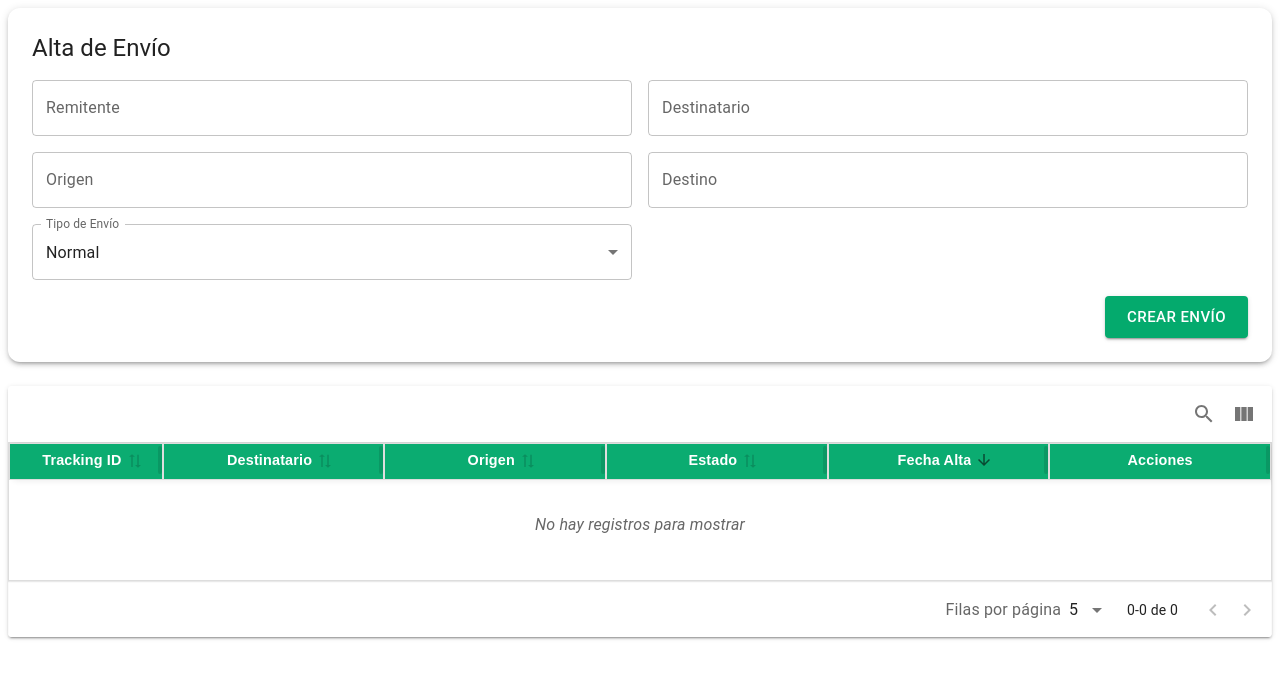
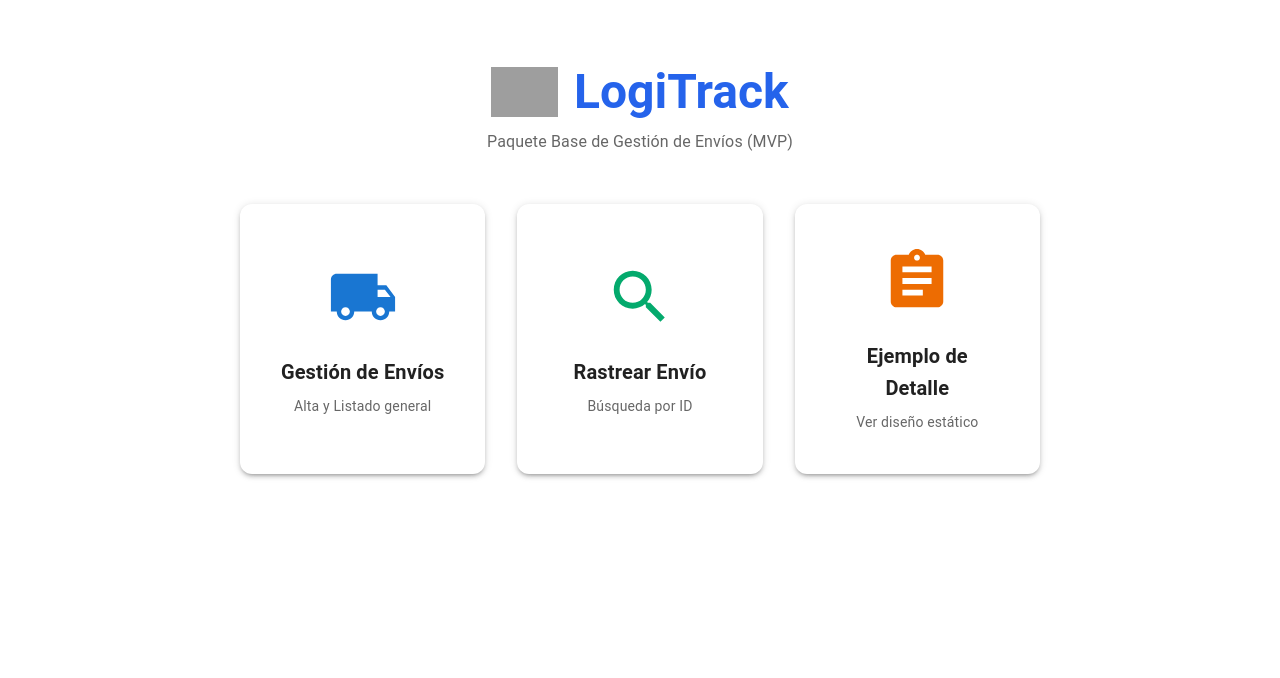
Before and after one commit to Toroston/LogiTrack, a React (Vite) app: page / in a window 1280 px wide. Shown: the top 678 px of the page. Built offline with nearby package versions, Linux system fonts and the light colour scheme; grey boxes are pictures that could not be loaded.

Commit message:
creacion de menu y busqueda de envio por tracking id

```diff
--- a/package.json
+++ b/package.json
@@ -14,7 +14,7 @@
     "@emotion/react": "^11.14.0",
     "@emotion/styled": "^11.14.1",
     "@material-ui/core": "^4.12.4",
-    "@mui/icons-material": "^5.15.19",
+    "@mui/icons-material": "^5.18.0",
     "@mui/material": "^5.18.0",
     "@mui/x-date-pickers": "^8.27.2",
     "classnames": "^2.5.1",
--- /dev/null
+++ b/src/components/BusquedaEnvio/BusquedaEnvio.jsx
@@ -0,0 +1,98 @@
+import { useState } from 'react';
+import { Box, TextField, Button, Typography, Paper } from '@mui/material';
+import DetalleEnvio from '../DetalleEnvio/DetalleEnvio';
+
+const enviosMock = [
+    {
+        trackingId: "TRK-123456",
+        remitente: "Carlos López",
+        origen: "Sucursal Norte, CABA",
+        tipo: "Normal",
+        destinatario: "Ana Martínez",
+        destino: "Mendoza Capital",
+        estadoActual: "Creado",
+        fechaCreacion: "2026-03-22T10:00:00Z"
+    },
+    {
+        trackingId: "TRK-841328",
+        remitente: "Juan Pérez",
+        origen: "Sucursal Centro, CABA",
+        tipo: "Express",
+        destinatario: "María Gómez",
+        destino: "Calle Falsa 123, Córdoba",
+        estadoActual: "En tránsito",
+        fechaCreacion: "2026-03-23T07:30:00Z"
+    }
+];
+
+const BusquedaEnvio = () => {
+    const [inputBusqueda, setInputBusqueda] = useState('');
+    const [envioEncontrado, setEnvioEncontrado] = useState(null);
+    const [error, setError] = useState('');
+
+    const manejarBusqueda = () => {
+        setError('');
+        setEnvioEncontrado(null);
+        if (!inputBusqueda.trim()) {
+        setError('Por favor, ingresá un Tracking ID.');
+        return;
+        }
+        const resultado = enviosMock.find(
+            (envio) => envio.trackingId.toUpperCase() === inputBusqueda.trim().toUpperCase()
+        );
+
+        if (resultado) {
+        setEnvioEncontrado(resultado);
+        } else {
+            setError('No se encontró ningún envío con ese Tracking ID.');
+        }
+    };
+
+    return (
+    <Box sx={{ maxWidth: 700, mx: 'auto', mt: 4, px: 2 }}>
+        <Paper elevation={3} sx={{ p: 3, mb: 4, borderRadius: 2 }}>
+            <Typography variant="h5" sx={{ fontWeight: 'bold', mb: 2 }}>
+                Rastrear Envío
+            </Typography>
+
+            <Box sx={{ display: 'flex', gap: 2 }}>
+                <TextField
+                    fullWidth
+                    label="Ingresá el Tracking ID"
+                    variant="outlined"
+                    value={inputBusqueda}
+                    onChange={(e) => setInputBusqueda(e.target.value)}
+                    onKeyDown={(e) => {
+                        if (e.key === 'Enter') manejarBusqueda();
+                    }}
+                />
+            <Button
+                variant="contained"
+                size="large"
+                onClick={manejarBusqueda}
+                sx={{
+                    backgroundColor: "rgb(4, 170, 109)",
+                    "&:hover": { backgroundColor: "rgb(3, 140, 90)" },
+                    px: 4
+                }}
+            >
+                Buscar
+            </Button>
+            </Box>
+            {error && (
+                <Typography color="error" sx={{ mt: 2, fontWeight: 'medium' }}>
+                    {error}
+                </Typography>
+            )}
+        </Paper>
+        {envioEncontrado && (
+        <Box sx={{ mt: -4 }}>
+            <DetalleEnvio envio={envioEncontrado} />
+        </Box>
+        )}
+
+    </Box>
+    );
+};
+
+export default BusquedaEnvio;
--- a/src/components/DetalleEnvio/DetalleEnvio.jsx
+++ b/src/components/DetalleEnvio/DetalleEnvio.jsx
@@ -2,12 +2,10 @@ import React from 'react';
 import { useLocation } from 'react-router-dom';
 import { Card, CardContent, Typography, Grid, Chip, Box, Divider } from '@mui/material';
 
-const DetalleEnvio = () => {
-
+const DetalleEnvio = ({ envio }) => {
     const location = useLocation();
     const envioDesdeTabla = location.state?.envio;
-
-const datosEnvio = envioDesdeTabla || {
+    const datosEnvio = envio || envioDesdeTabla || {
         trackingId: "TRK-841328",
         remitente: "Juan Pérez",
         origen: "Sucursal Centro, CABA",
--- /dev/null
+++ b/src/components/Menu/Menu.jsx
@@ -0,0 +1,109 @@
+import React from 'react';
+import { Box, Typography, Paper, Grid } from '@mui/material';
+import { useNavigate } from 'react-router-dom';
+import LocalShippingIcon from '@mui/icons-material/LocalShipping';
+import SearchIcon from '@mui/icons-material/Search';
+import AssignmentIcon from '@mui/icons-material/Assignment';
+import Logo from '../../assets/logo.png';
+const MenuPrincipal = () => {
+    const navigate = useNavigate();
+    const cardStyle = {
+        p: 5,
+        borderRadius: 3,
+        minHeight: '190px',
+        display: 'flex',
+        flexDirection: 'column',
+        alignItems: 'center',
+        justifyContent: 'center',
+        transition: 'all 0.3s ease-in-out',
+        cursor: 'pointer',
+        '&:hover': {
+        transform: 'translateY(-8px)',
+        boxShadow: 8,
+        bgcolor: 'action.hover',
+        },
+        '&:active': {
+            transform: 'translateY(-2px)',
+            boxShadow: 2,
+        }
+    };
+
+    return (
+        <Box sx={{ maxWidth: 800, mx: 'auto', mt: 8, px: 2, textAlign: 'center' }}>
+            <Box
+                sx={{
+                display: 'flex',
+                alignItems: 'center',
+                justifyContent: 'center',
+                gap: 2,
+                mb: 1
+            }}
+        >
+            <Box
+            component="img"
+            src={Logo}
+            alt="LogiTrack Logo"
+            sx={{
+                height: 50,
+                width: 'auto',
+            }}
+            />
+            <Typography variant="h3" sx={{ fontWeight: 'bold', color: '#2563eb' }}>
+            LogiTrack
+            </Typography>
+        </Box>
+        <Typography variant="subtitle1" color="text.secondary" sx={{ mb: 6 }}>
+            Paquete Base de Gestión de Envíos (MVP)
+        </Typography>
+        <Grid container spacing={4} justifyContent="center">
+            <Grid item xs={12} sm={4}>
+            <Paper
+                elevation={3}
+                sx={{ ...cardStyle }}
+                onClick={() => navigate('/envios')}
+            >
+                <LocalShippingIcon sx={{ fontSize: 70, color: '#1976d2', mb: 3 }} />
+                <Typography variant="h6" sx={{ fontWeight: 'bold', mb: 1 }}>
+                Gestión de Envíos
+                </Typography>
+                <Typography variant="body2" color="text.secondary">
+                Alta y Listado general
+                </Typography>
+            </Paper>
+            </Grid>
+            <Grid item xs={12} sm={4}>
+            <Paper
+                elevation={3}
+                sx={{ ...cardStyle }}
+                onClick={() => navigate('/busqueda')}
+            >
+                <SearchIcon sx={{ fontSize: 70, color: 'rgb(4, 170, 109)', mb: 3 }} />
+                <Typography variant="h6" sx={{ fontWeight: 'bold', mb: 1 }}>
+                Rastrear Envío
+                </Typography>
+                <Typography variant="body2" color="text.secondary">
+                Búsqueda por ID
+                </Typography>
+            </Paper>
+            </Grid>
+            <Grid item xs={12} sm={4}>
+            <Paper
+                elevation={3}
+                sx={{ ...cardStyle }}
+                onClick={() => navigate('/detalle')}
+            >
+                <AssignmentIcon sx={{ fontSize: 70, color: '#ed6c02', mb: 3 }} />
+                <Typography variant="h6" sx={{ fontWeight: 'bold', mb: 1 }}>
+                Ejemplo de Detalle
+                </Typography>
+                <Typography variant="body2" color="text.secondary">
+                Ver diseño estático
+                </Typography>
+            </Paper>
+            </Grid>
+        </Grid>
+        </Box>
+    );
+};
+
+export default MenuPrincipal;
```
Also changed, not shown: src/routes/Routes.jsx (+8 -3 lines), 2 other files (tests, documents, lock files or other folders). Lines whose indentation alone changed are shown as unchanged.
